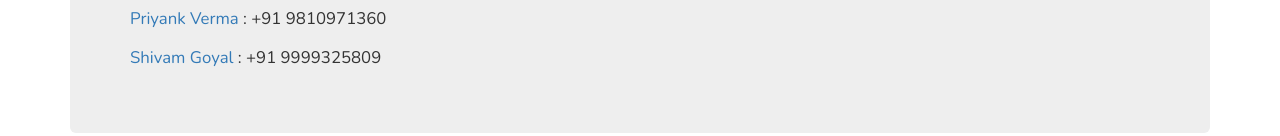
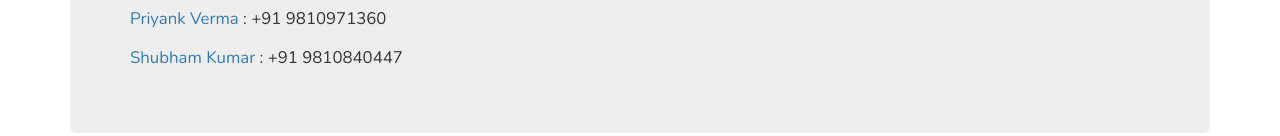
Before and after one commit to oasis9594/Troika-2016, a plain HTML site: page events/software/bots.html in a window 1280 px wide. Shown: the part 841-977 px from the top of the page. Drawn offline with nearby package versions, Linux system fonts and the light colour scheme.

Commit message:
Update bots.html
shivam to shubham

```diff
--- a/events/software/bots.html
+++ b/events/software/bots.html
@@ -110,7 +110,7 @@
 		<div class="jumbotron">
 			<h2>Contact</h2>
 			<p><a href="mailto:erpriyank_verma@yahoo.com">Priyank Verma</a> : +91 9810971360</p>
-            <p><a href="mailto:shivam.goyal30@gmail.com">Shivam Goyal</a> : +91 9999325809</p>
+            		<p><a href="mailto:sk7338772@gmail.com">Shubham Kumar</a> : +91 9810840447</p>
 		</div>
 		<p><a class="btn btn-primary btn-lg" href="../../register/" role="button">Register Now&#33; &raquo;</a></p>
 	</div>
```
